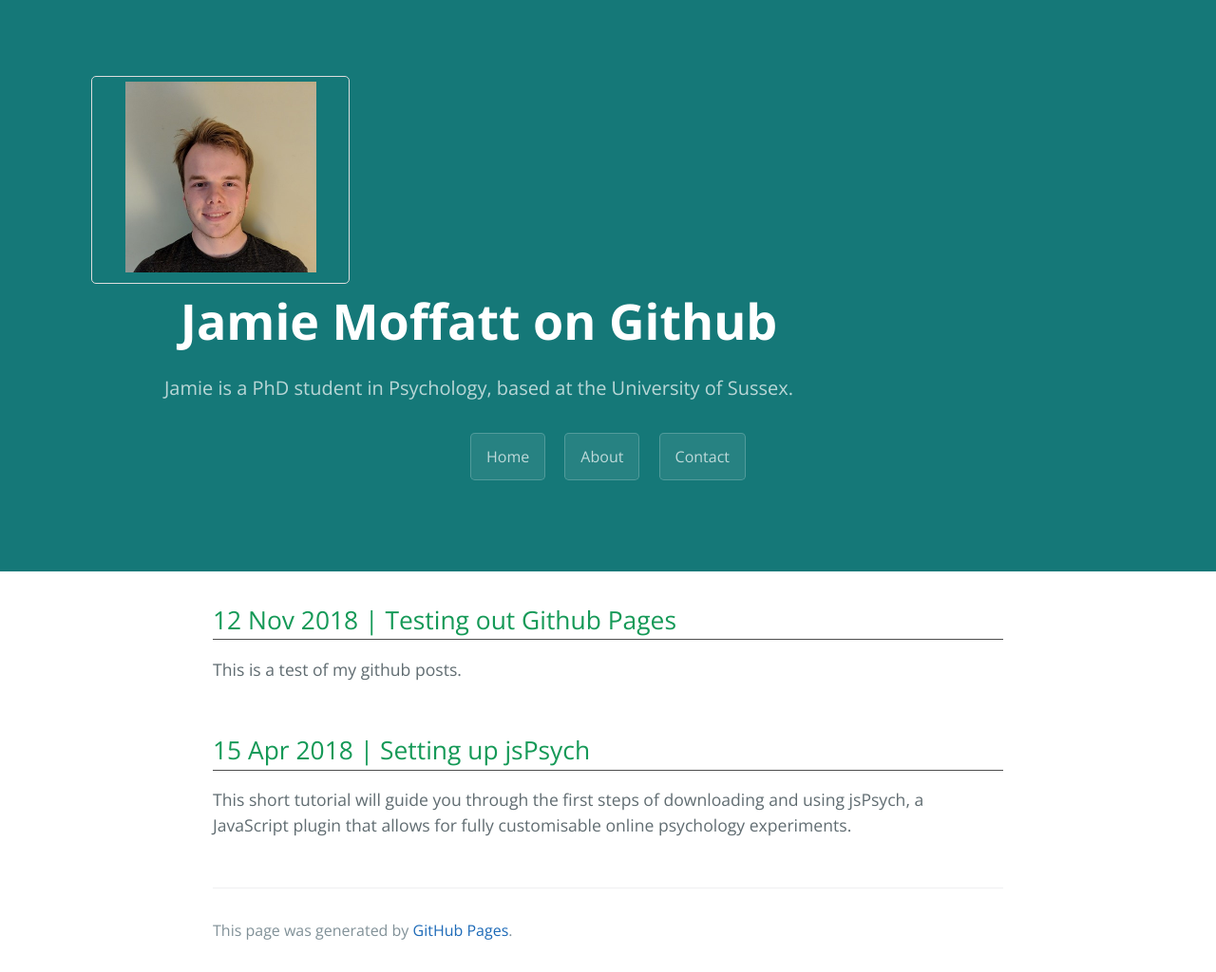
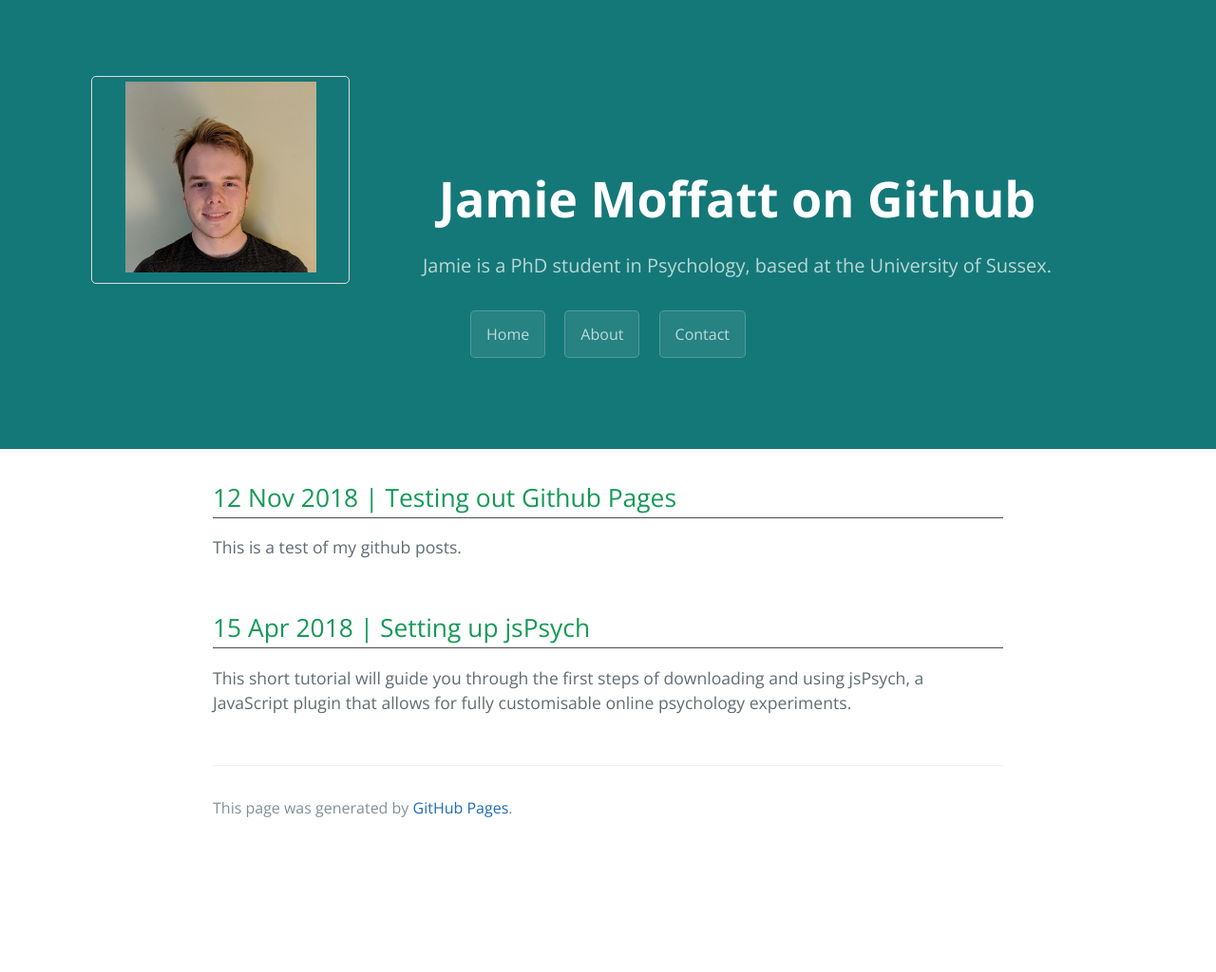
Before and after one commit to jamie-moffatt/jamie-moffatt.github.io, a Jekyll site: the page built from index.md, in a window 1280 px wide. Shown: the whole page at 95% size. Built offline with Jekyll 4.4.1, drawn with Linux system fonts in a browser that asks for light colours; our own code applies the rules of GitHub Pages for plain Markdown files; after the commit the page ends 900 px from its top, so only the background shows below that.

Commit message:
header updates

```diff
--- a/assets/css/style.scss
+++ b/assets/css/style.scss
@@ -32,8 +32,10 @@
   border-radius: 5px;
   padding: 5px;
   width: 25%;
+  display: inline-block;
 }
 
 .header-txt {
   width: 75%;
+  display: inline-block;
 }
```
